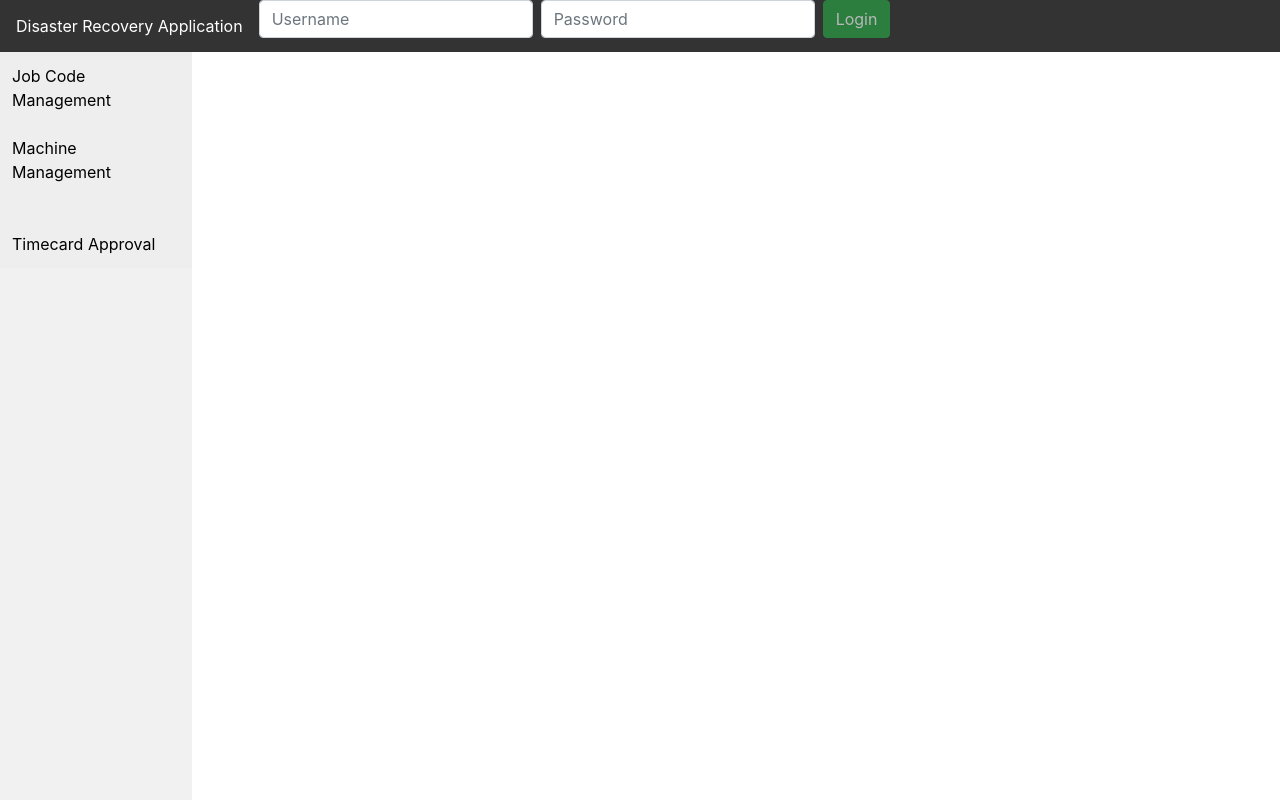
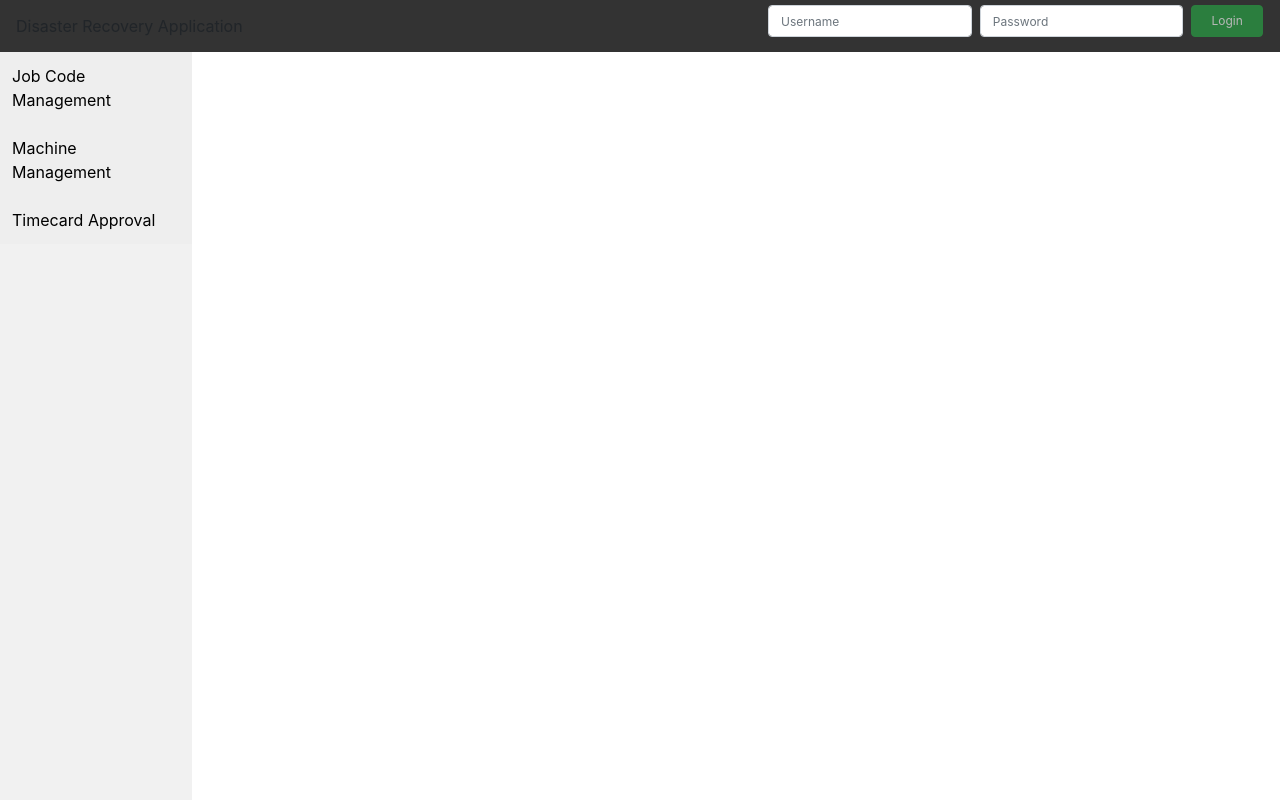
Before and after one commit to jaysmore/DisasterRecoveryAngular, an Angular app: page / in a window 1280 px wide. Built offline with nearby package versions, Linux system fonts and the light colour scheme.

Commit message:
Added simple styling to login form

```diff
--- a/package.json
+++ b/package.json
@@ -19,6 +19,7 @@
     "@angular/platform-browser": "~9.0.0",
     "@angular/platform-browser-dynamic": "~9.0.0",
     "@angular/router": "~9.0.0",
+    "bootstrap": "^4.4.1",
     "rxjs": "~6.5.4",
     "tslib": "^1.10.0",
     "zone.js": "~0.10.2"
--- a/src/app/app.component.html
+++ b/src/app/app.component.html
@@ -60,7 +60,6 @@
     <div class="vertical-menu">
       <a routerLink="/jobs">Job Code Management</a>
       <a routerLink="/machines">Machine Management</a>
-      <a href="#"> </a>
       <a href="#">Timecard Approval</a>
     </div>
 
--- a/src/app/auth/auth.component.html
+++ b/src/app/auth/auth.component.html
@@ -1,5 +1,10 @@
-<form #loginForm="ngForm" class="form-inline mt-2 mt-md-0" (ngSubmit) = "login()">
-    <input class="form-control mr-sm-2" type="text" name="username" placeholder="Username" required [(ngModel)]="model.username">
-    <input class="form-control mr-sm-2" type="password" name="password" placeholder="Password" required [(ngModel)]="model.password">
-    <button [disabled]="!loginForm.valid" class="btn btn-success" type="submit">Login</button>
+<form #loginForm="ngForm"
+    style="padding-top: 4pt; padding-bottom: 2pt; float: right; padding-right: 2pt;"
+    class="form-inline mt-2 mt-md-0"
+    (ngSubmit) = "login()">
+
+    <input class="form-control mr-sm-2" style="width: 40%; font-size: 12px;" type="text" name="username" placeholder="Username" required [(ngModel)]="model.username">
+    <input class="form-control mr-sm-2" style="width: 40%; font-size: 12px;" type="password" name="password" placeholder="Password" required [(ngModel)]="model.password">
+    <button [disabled]="!loginForm.valid" style="width: 14%; font-size: 12px;" class="btn btn-success" type="submit">Login</button>
+
   </form>
--- a/src/styles.css
+++ b/src/styles.css
@@ -1 +1 @@
-/* You can add global styles to this file, and also import other style files */
+@import '~bootstrap/dist/css/bootstrap.min.css';
```
Also changed, not shown: 2 other files (tests, documents, lock files or other folders).
